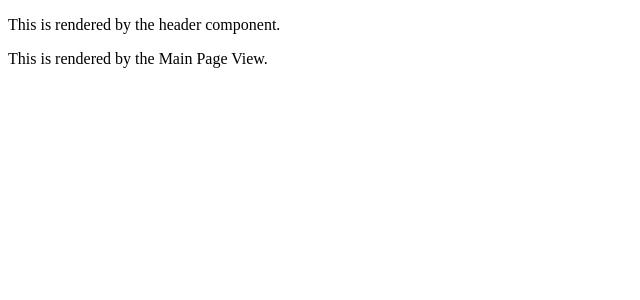
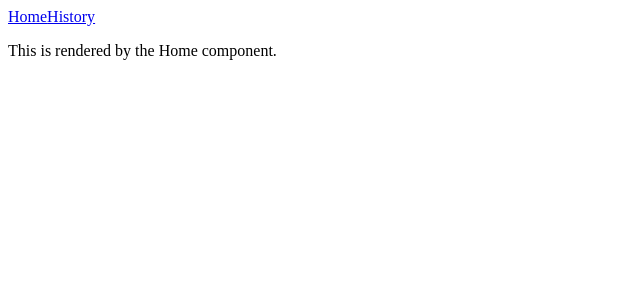
Before and after one commit to jackaquigley/psheritidge, a Vue app: page / in a window 1280 px wide. Shown: the top 300 px of the page, without its empty margins (0-640 px from the left). Built offline with nearby package versions, Linux system fonts and the light colour scheme.

Commit message:
added Homepage and History components and set up vue router

```diff
--- a/package.json
+++ b/package.json
@@ -8,7 +8,8 @@
   },
   "dependencies": {
     "core-js": "^3.6.5",
-    "vue": "^2.6.11"
+    "vue": "^2.6.11",
+    "vue-router": "^3.3.4"
   },
   "devDependencies": {
     "@vue/cli-plugin-babel": "~4.4.0",
--- a/src/components/Header.vue
+++ b/src/components/Header.vue
@@ -1,6 +1,7 @@
 <template>
   <div id="headerWrapper">
-    <p>This is rendered by the header component.</p>
+    <router-link :to="{ name: 'homepage'}">Home</router-link>
+    <router-link :to="{ name: 'history'}">History</router-link>
   </div>
 </template>
 
--- /dev/null
+++ b/src/components/Homepage.vue
@@ -0,0 +1,12 @@
+<template>
+  <div id="">
+    <p>This is rendered by the Home component.</p>
+  </div>
+</template>
+<script>
+export default {
+  name: "home",
+}
+</script>
+<style lang="scss" scoped>
+</style>
--- /dev/null
+++ b/src/components/history/History.vue
@@ -0,0 +1,12 @@
+<template>
+  <div id="historyWrapper">
+    <p>This is rendered by the History component.</p>
+  </div>
+</template>
+<script>
+export default {
+  name: "history"
+}
+</script>
+<style lang="scss" scoped>
+</style>
--- a/src/main.js
+++ b/src/main.js
@@ -1,8 +1,10 @@
 import Vue from 'vue'
 import App from './App.vue'
+import router from './router.js'
 
 Vue.config.productionTip = false
 
 new Vue({
+  router,
   render: h => h(App),
 }).$mount('#app')
--- /dev/null
+++ b/src/router.js
@@ -0,0 +1,25 @@
+import Vue from 'vue';
+import Router from 'vue-router';
+import History from '@/components/history/History.vue'
+import Homepage from '@/components/Homepage.vue'
+
+
+Vue.use(Router)
+
+const router = new Router({
+  mode: 'history',
+  routes: [
+      {
+        path: '',
+        name: 'homepage',
+        component: Homepage
+      },
+      {
+        path: '/history',
+        name: 'history',
+        component: History
+      }
+    ]
+  })
+
+export default router;
--- a/src/views/MainPage.vue
+++ b/src/views/MainPage.vue
@@ -3,7 +3,9 @@
     <div id="header">
       <header-component />
     </div>
-      <p>This is rendered by the Main Page View.</p>
+    <div id="route">
+      <router-view />
+    </div>
   </div>
 
 </template>
```
Also changed, not shown: 1 other file (tests, documents, lock files or other folders).
